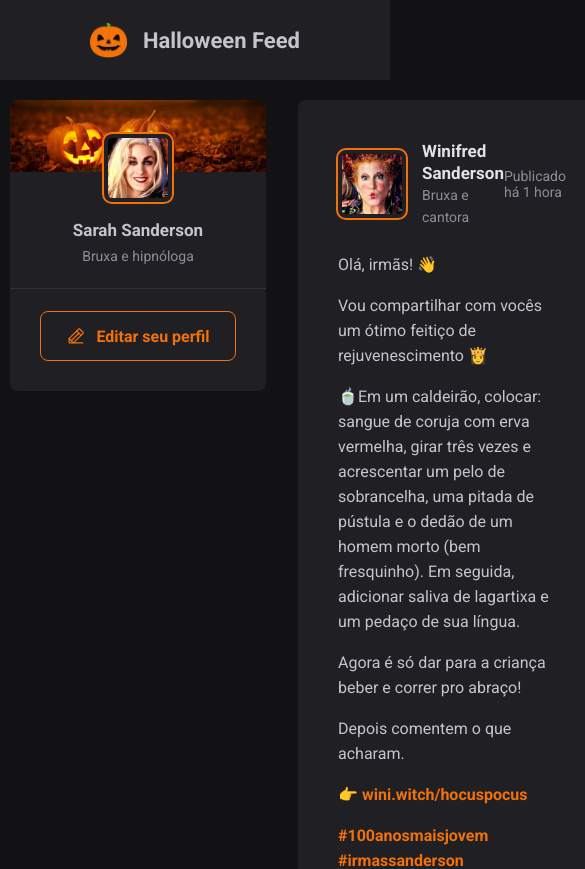
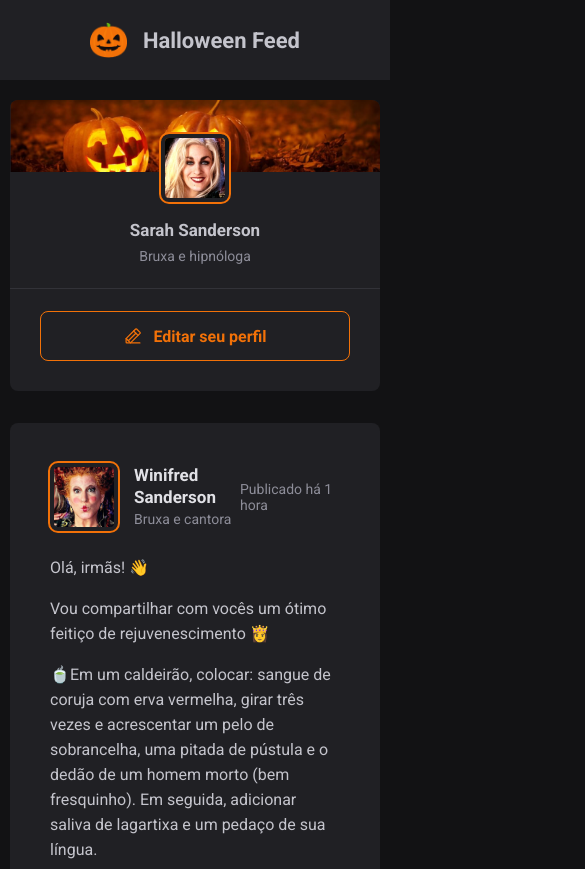
Before and after one commit to mmanaclara/halloween-feed, a React (Vite) app: page / in a window 390 px wide. Shown: the top 869 px of the page, 585 px wide, since content can reach past the window. Built offline with nearby package versions, Linux system fonts and the light colour scheme.

Commit message:
feat: create responsive layout

```diff
--- a/src/App.module.css
+++ b/src/App.module.css
@@ -8,3 +8,13 @@
     gap: 3.2rem;
     align-items: flex-start;
 }
+
+@media (max-width: 768px) {
+    html {
+        font-size: 87.5%;
+    }
+
+    .wrapper {
+        grid-template-columns: 1fr;
+    }
+}
```
